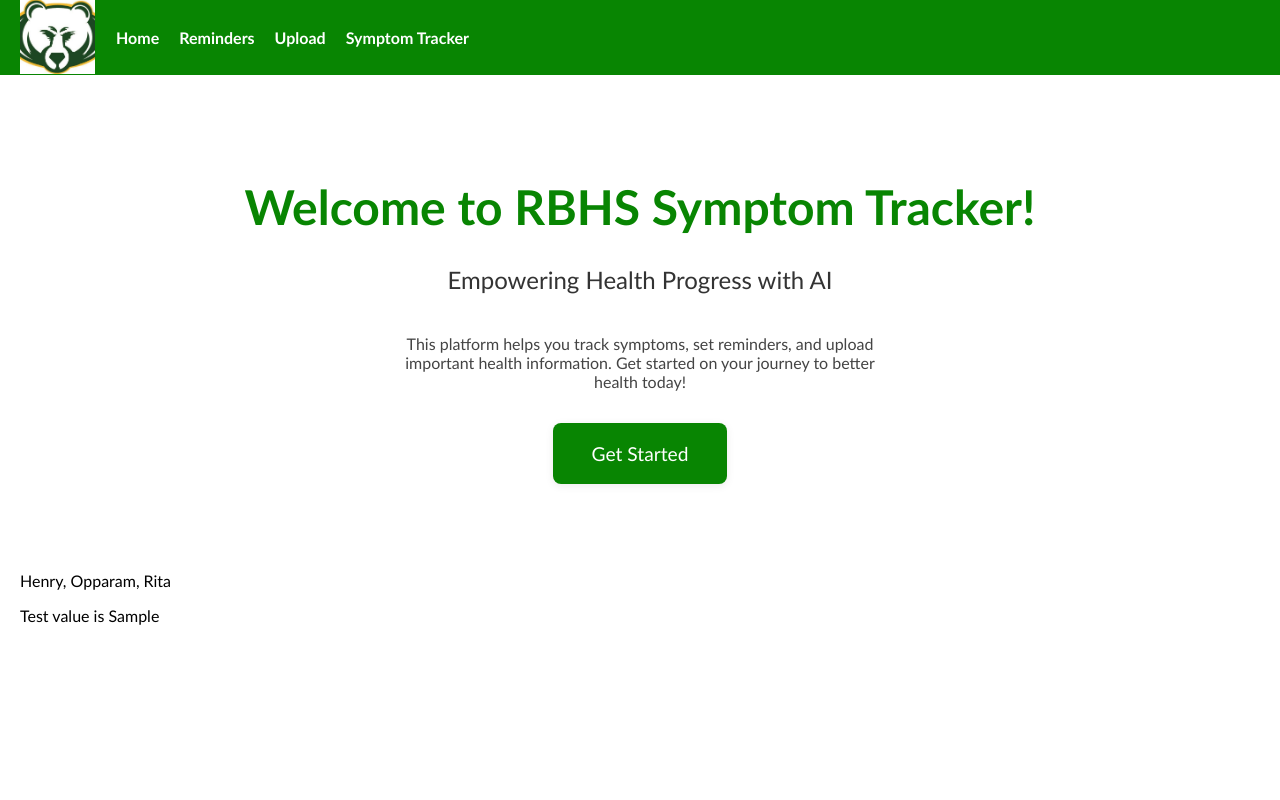
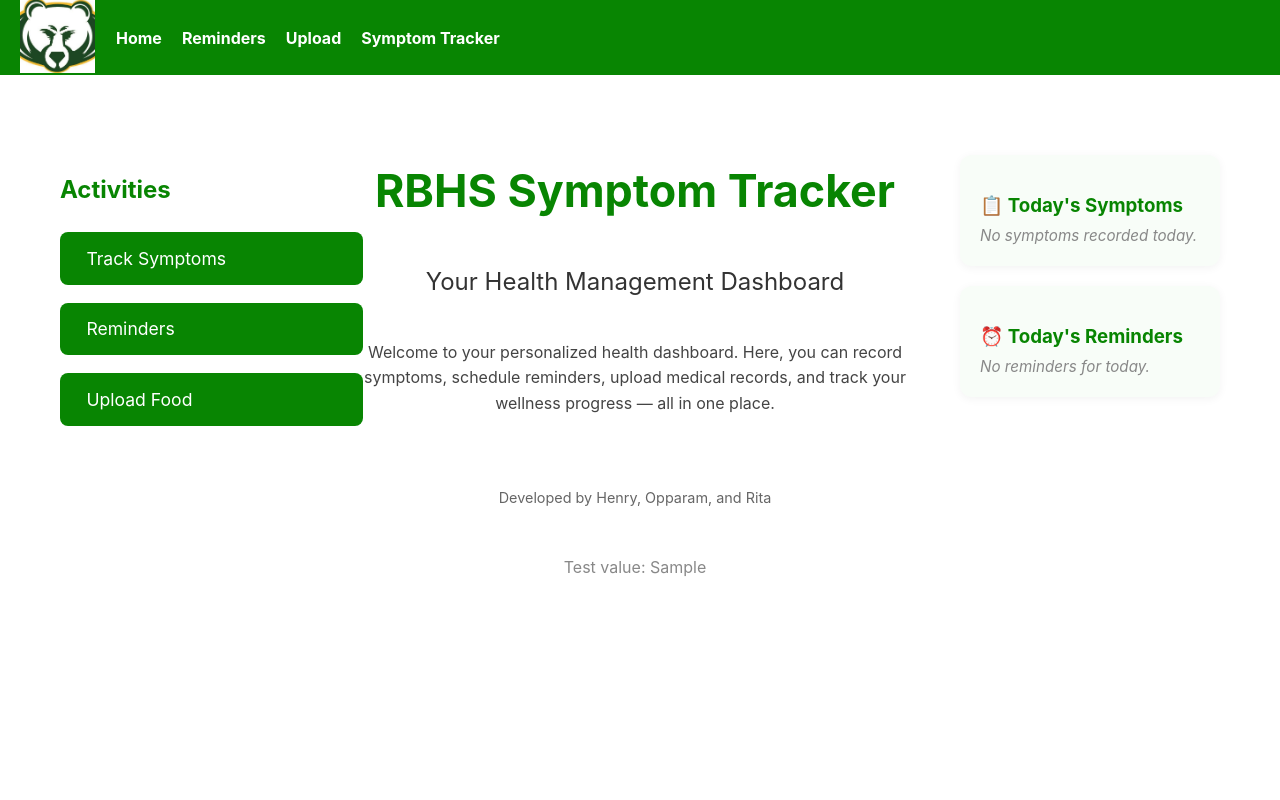
Before and after one commit to aayanb09/rbhs_aiequity, a Flask app: template templates/landing.html in a window 1280 px wide. Run offline with Flask 3, Linux system fonts and the light colour scheme; the template is opened without the code that fills it: most values are stand-ins (such as "Sample title", 1, 10 or a date in 2020).

Commit message:
Update landing.html

```diff
--- a/templates/landing.html
+++ b/templates/landing.html
@@ -1,18 +1,150 @@
-
 {% extends "base.html" %}
 
 {% block title %}Home{% endblock %}
 
+{% block content %}
+<div style="
+    position: fixed;
+    top: 75px; /* offset for the navbar height */
+    left: 0;
+    width: 100vw;
+    height: calc(100vh - 75px);
+    display: flex;
+    justify-content: center;
+    box-sizing: border-box;
+    overflow: hidden;
+">
 
-{% block content %}
-<div style="display: flex; flex-direction: column; align-items: center; justify-content: center; min-height: 60vh;">
-	<h1 style="font-size: 3em; margin-bottom: 0.2em; color: #088502;">Welcome to RBHS Symptom Tracker!</h1>
-	<h2 style="font-weight: 400; color: #333; margin-bottom: 1em;">Empowering Health Progress with AI</h2>
-	<p style="max-width: 500px; text-align: center; margin-bottom: 2em; color: #444;">
-		This platform helps you track symptoms, set reminders, and upload important health information. Get started on your journey to better health today!
-	</p>
-	<a href="/reminders" style="background: #088502; color: #fff; padding: 1em 2em; border-radius: 8px; text-decoration: none; font-size: 1.2em; box-shadow: 0 2px 8px rgba(0,0,0,0.08);">Get Started</a>
+    <div style="display: flex; justify-content: space-between; align-items: flex-start; width: 100%; max-width: 1400px; padding: 80px 60px 40px 60px;">
+
+        <!-- Sidebar Navigation -->
+        <div style="display: flex; flex-direction: column; align-items: flex-start; gap: 18px; width: 250px; align-self: flex-start;">
+            <h2 style="color: #088502; margin-bottom: 10px;">Activities</h2>
+            <a href="/symptomTracker" style="background: #088502; color: white; padding: 0.9em 1.5em; border-radius: 8px; text-decoration: none; font-size: 1.1em; width: 100%;">Track Symptoms</a>
+            <a href="/reminders" style="background: #088502; color: white; padding: 0.9em 1.5em; border-radius: 8px; text-decoration: none; font-size: 1.1em; width: 100%;">Reminders</a>
+            <a href="/upload" style="background: #088502; color: white; padding: 0.9em 1.5em; border-radius: 8px; text-decoration: none; font-size: 1.1em; width: 100%;">Upload Food</a>
+        </div>
+
+        <!-- Main Centered Section -->
+        <div style="flex: 1; text-align: center; display: flex; flex-direction: column; justify-content: flex-start; align-items: center; gap: 20px;">
+            <h1 style="font-size: 2.8em; margin: 0.2em 0; color: #088502;">RBHS Symptom Tracker</h1>
+            <h2 style="font-weight: 400; color: #333; margin-bottom: 1em;">Your Health Management Dashboard</h2>
+            <p style="max-width: 600px; color: #444; line-height: 1.6; margin: 0 auto 1.5em auto;">
+                Welcome to your personalized health dashboard. Here, you can record symptoms, schedule reminders, upload medical records, and track your wellness progress — all in one place.
+            </p>
+            <p style="margin-top: 2em; color: #666; font-size: 0.9em;">Developed by Henry, Opparam, and Rita</p>
+            <p style="color:#888;">Test value: {{test_value}}</p>
+        </div>
+
+        <!-- Right Widgets -->
+        <div style="display: flex; flex-direction: column; gap: 20px; width: 260px; align-self: flex-start;">
+
+            <!-- Today's Symptoms Widget -->
+            <div id="todaysSymptomsWidget" style="display: block; background: #f8fdf8; border-radius: 12px; padding: 20px; box-shadow: 0 2px 10px rgba(0,0,0,0.05); color: #222;">
+                <h3 style="color: #088502; margin-bottom: 8px;">📋 Today's Symptoms</h3>
+                <div id="todaysSymptomsContent" style="font-size: 0.95em; color: #555; line-height: 1.4;">
+                    Loading...
+                </div>
+            </div>
+
+            <!-- Today's Reminders Widget -->
+            <div id="todaysRemindersWidget" style="display: block; background: #f8fdf8; border-radius: 12px; padding: 20px; box-shadow: 0 2px 10px rgba(0,0,0,0.05); color: #222;">
+                <h3 style="color: #088502; margin-bottom: 8px;">⏰ Today's Reminders</h3>
+                <div id="todaysRemindersContent" style="font-size: 0.95em; color: #555; line-height: 1.4;">
+                    Loading...
+                </div>
+            </div>
+
+        </div>
+
+    </div>
 </div>
-<p>Henry, Opparam, Rita</p>
-<p>Test value is {{test_value}}</p>
+
+<style>
+    html, body {
+        height: 100%;
+        margin: 0;
+        overflow: hidden;
+        font-family: 'Inter', 'Segoe UI', Arial, sans-serif;
+    }
+    a:hover {
+        background: #0a9e06;
+        transform: translateX(5px);
+    }
+    .widget:hover {
+        transform: scale(1.03);
+        box-shadow: 0 4px 12px rgba(0,0,0,0.1);
+    }
+</style>
+
+<script>
+// --- Utility Functions ---
+function getTodayDate() {
+    const t = new Date();
+    return `${t.getFullYear()}-${String(t.getMonth() + 1).padStart(2,'0')}-${String(t.getDate()).padStart(2,'0')}`;
+}
+
+function loadSymptoms() {
+    return JSON.parse(localStorage.getItem('symptomHistory') || '{}');
+}
+
+function loadReminders() {
+    return JSON.parse(localStorage.getItem('reminders') || '[]');
+}
+
+// --- Symptoms Widget ---
+function displayTodaysSymptoms() {
+    const today = getTodayDate();
+    const s = loadSymptoms();
+    const contentDiv = document.getElementById('todaysSymptomsContent');
+
+    if (s[today]) {
+        const dt = s[today];
+        let html = '';
+        if (dt.feeling) html += `<div><strong>Overall Feeling:</strong> ${dt.feeling}</div>`;
+        if (dt.fever) html += `<div><strong>Fever:</strong> ${dt.fever === 'Yes' ? dt.feverSeverity : 'None'}</div>`;
+        if (dt.cough) html += `<div><strong>Cough:</strong> ${dt.cough === 'Yes' ? dt.coughSeverity : 'None'}</div>`;
+        if (dt.fatigue) html += `<div><strong>Fatigue:</strong> ${dt.fatigue === 'Yes' ? dt.fatigueSeverity : 'None'}</div>`;
+        if (dt.other) html += `<div><strong>Other:</strong> ${dt.other}</div>`;
+        contentDiv.innerHTML = html;
+    } else {
+        contentDiv.innerHTML = '<div style="color:#888;font-style:italic;">No symptoms recorded today.</div>';
+    }
+}
+
+// --- Reminders Widget with AM/PM ---
+function displayTodaysReminders() {
+    const today = getTodayDate();
+    const reminders = loadReminders().filter(r => r.date === today);
+    const contentDiv = document.getElementById('todaysRemindersContent');
+
+    if (reminders.length > 0) {
+        let html = '';
+        reminders.forEach(r => {
+            let timeStr = '';
+            if (r.time) {
+                const [hourStr, minStr] = r.time.split(':');
+                let hour = parseInt(hourStr);
+                const min = minStr;
+                const ampm = hour >= 12 ? 'PM' : 'AM';
+                if (hour === 0) hour = 12;
+                else if (hour > 12) hour -= 12;
+                timeStr = ` at ${hour}:${min} ${ampm}`;
+            }
+            html += `<div><strong>${r.title}</strong>${timeStr}`;
+            if (r.note) html += `<div style="font-size:0.85em;color:#666;">${r.note}</div>`;
+            html += `</div>`;
+        });
+        contentDiv.innerHTML = html;
+    } else {
+        contentDiv.innerHTML = '<div style="color:#888;font-style:italic;">No reminders for today.</div>';
+    }
+}
+
+// --- Initialize Widgets ---
+document.addEventListener('DOMContentLoaded', () => {
+    displayTodaysSymptoms();
+    displayTodaysReminders();
+});
+</script>
 {% endblock %}
```
